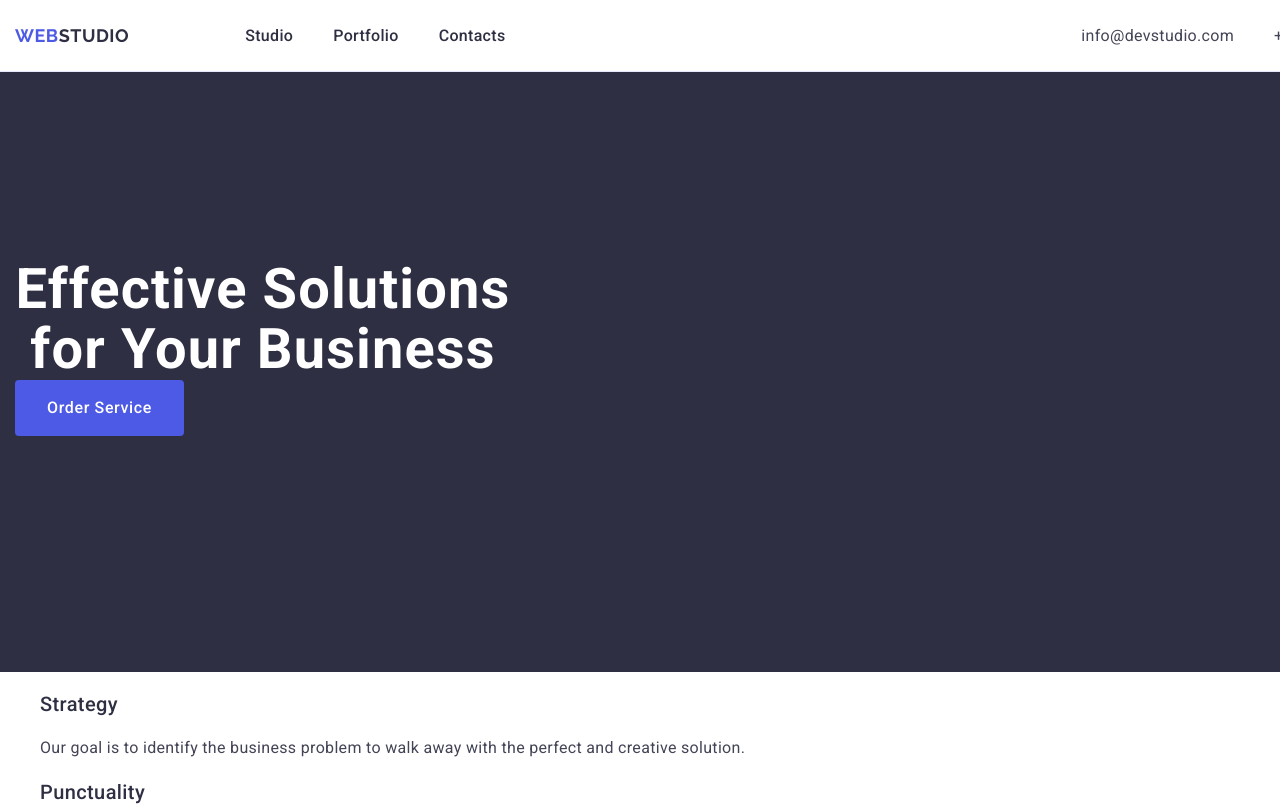
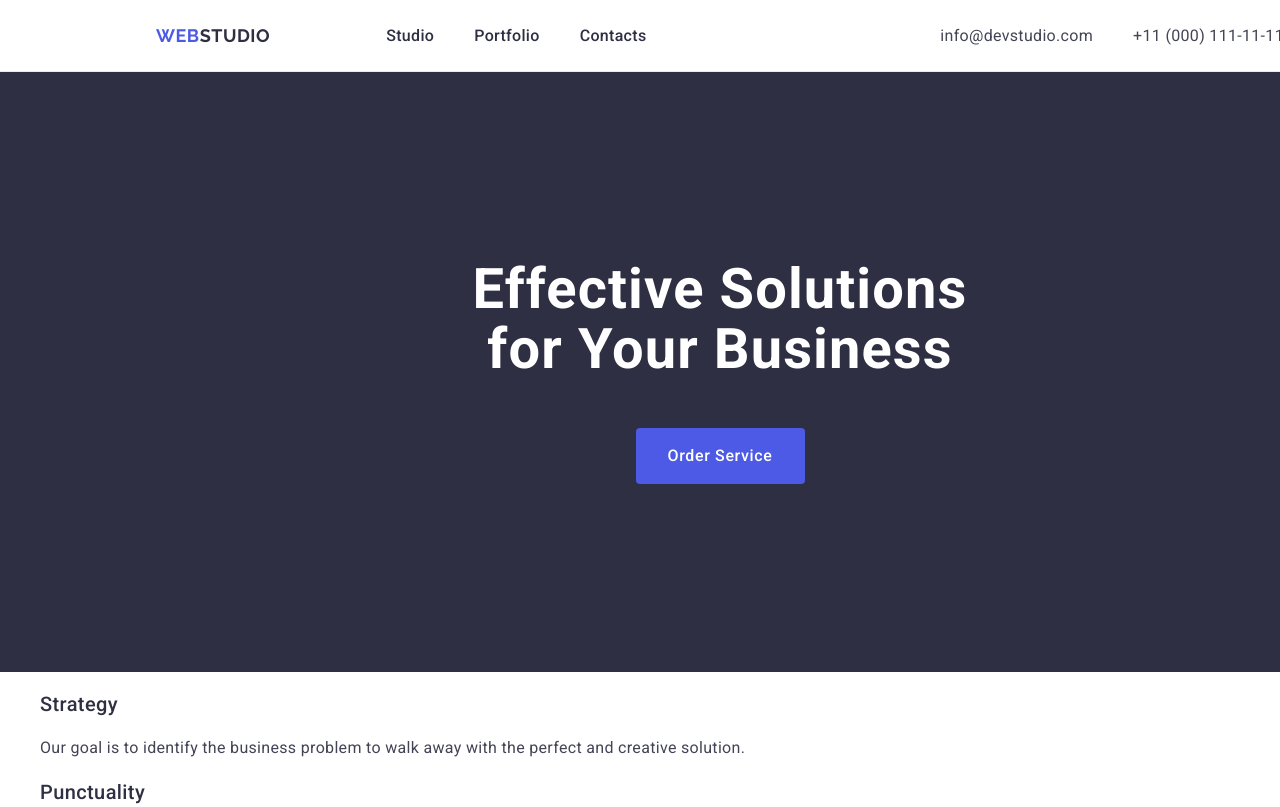
Before and after one commit to YutiiPasternak/goit-markup-hw-03, a plain HTML site: page index.html in a window 1280 px wide. Shown: the top 807 px of the page. Drawn offline with nearby package versions, Linux system fonts and the light colour scheme.

Commit message:
goit-markup-hw-03

```diff
--- a/css/styles.css
+++ b/css/styles.css
@@ -126,10 +126,6 @@ body {
 .hero-container {
 }
 
-.container {
-  width: 1440px;
-}
-
 .hero-title {
   line-height: 107%;
   letter-spacing: 0.02em;
@@ -137,8 +133,9 @@ body {
   color: #fff;
   font-weight: 700;
   font-size: 56px;
-  margin: 0;
+  margin: 0 auto;
   max-width: 496px;
+  margin-bottom: 48px;
 }
 .hero-button {
   line-height: 150%;
@@ -153,6 +150,7 @@ body {
   border: none;
   border-radius: 4px;
   cursor: pointer;
+  margin: 0 auto;
 }
 
 .hero-button:hover,
```
